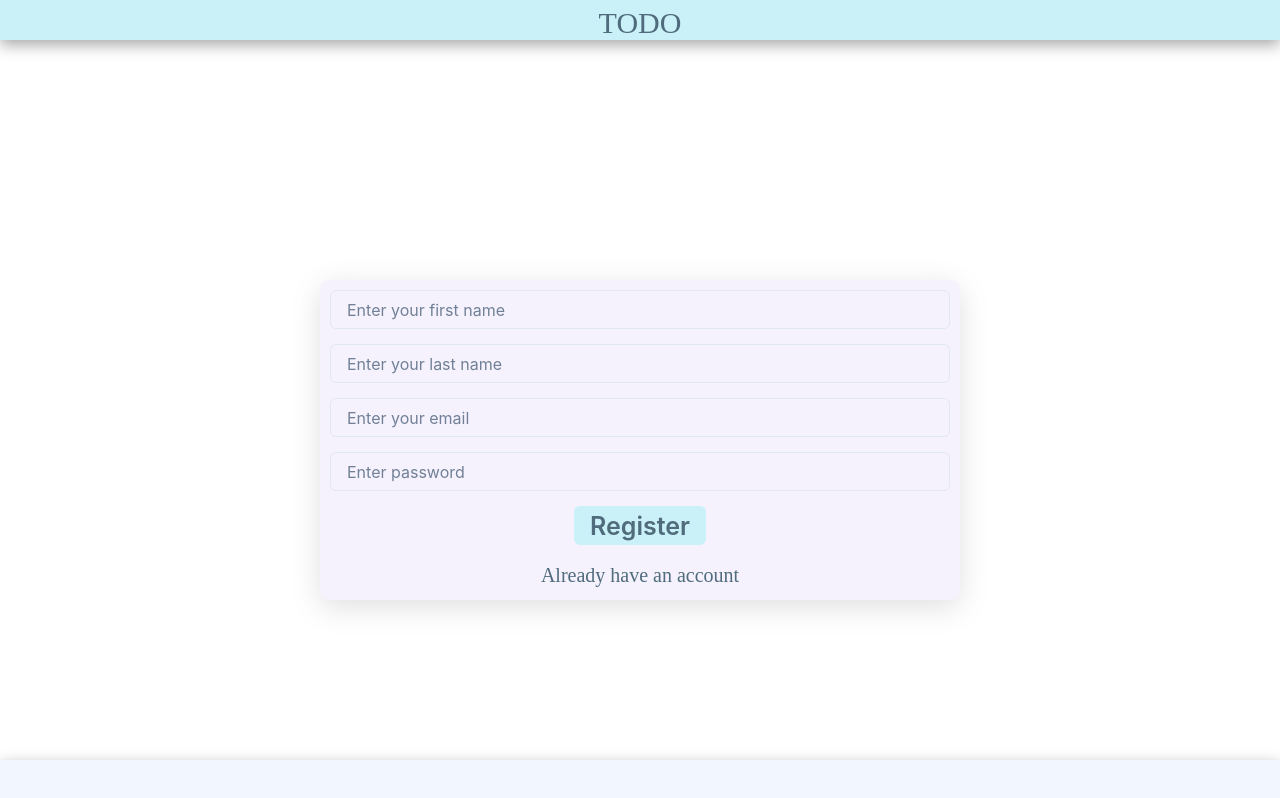
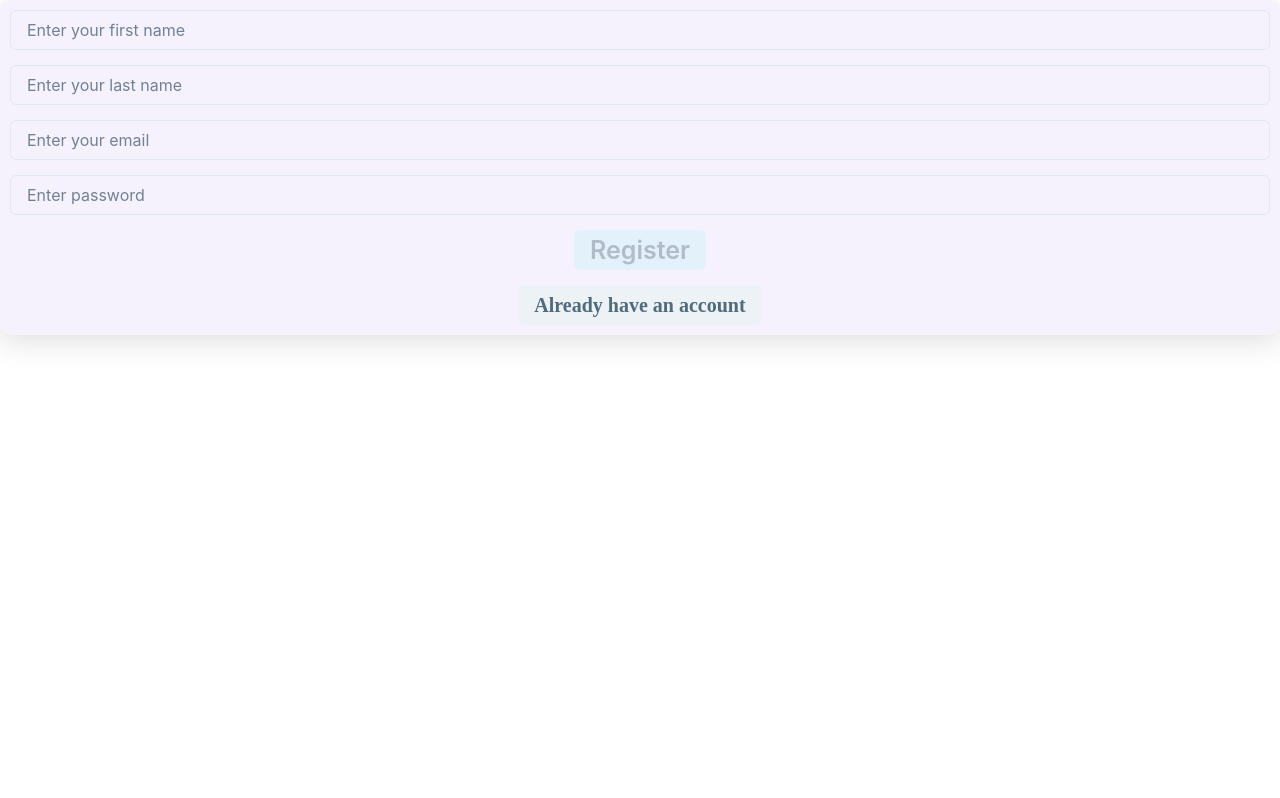
Before and after one commit to karin0chka/Todo-frontend, a React (Vite) app: page /register in a window 1280 px wide. Built offline with nearby package versions, Linux system fonts and the light colour scheme.

Commit message:
working on auth logic

```diff
--- a/src/components/Footer.tsx
+++ b/src/components/Footer.tsx
@@ -1,10 +1,13 @@
 export default function Footer() {
+  return <footer style={style}></footer>
+}
 
-    return (
-
-        <footer style={{ backgroundColor: "#f1f6ff", textAlign: "center", boxShadow: "rgba(0, 0, 0, 0.35) 0px 5px 15px", fontSize: 35, fontFamily: "cursive", color: "#4f6b7c" }}>
-
-        </footer >
-
-    )
+const style: React.CSSProperties = {
+  backgroundColor: "#f1f6ff",
+  textAlign: "center",
+  boxShadow: "rgba(0, 0, 0, 0.35) 0px 5px 15px",
+  fontSize: 35,
+  fontFamily: "cursive",
+  color: "#4f6b7c",
+  height:"50px"
 }
--- a/src/components/Register.tsx
+++ b/src/components/Register.tsx
@@ -1,99 +1,123 @@
-import { Button, FormControl, Input } from '@chakra-ui/react';
-import { useState } from "react";
-import { useMutation } from "react-query";
-import { Link } from 'react-router-dom';
-import api from '../utils/api';
-import Footer from './Footer';
-import Header from './Header';
-import { LocalStorage } from '../utils/handlers';
-import { IUser } from '../../interfaces/user.interfaces';
-import { useNavigate } from "react-router-dom";
+import { Button, FormControl, Input } from "@chakra-ui/react"
+import { useState } from "react"
+import { useMutation } from "react-query"
+import { useNavigate, useSearchParams } from "react-router-dom"
+import { IUser } from "../../interfaces/user.interfaces"
+import api from "../utils/api"
+import { LocalStorage } from "../utils/handlers"
 
 export default function Register() {
-    const [first_name, setFirstName] = useState("");
-    const [last_name, setLastName] = useState("");
-    const [email, setEmail] = useState("");
-    const [password, setPassword] = useState("");
+  const [first_name, setFirstName] = useState("")
+  const [last_name, setLastName] = useState("")
+  const [email, setEmail] = useState("")
+  const [password, setPassword] = useState("")
+  const [_, setSearchParams] = useSearchParams()
 
-    const navigate = useNavigate();
-
+  const navigate = useNavigate()
 
   const mutation = useMutation({
-        mutationFn: api.Auth.registerUser
+    mutationFn: api.Auth.registerUser,
   })
 
-
-    const submitData = (e: any) => {
+  function submitData(e: any) {
     e.preventDefault()
-        console.log('trigger')
+    console.log("trigger")
     mutation.mutate({ first_name, last_name, email, password })
     LocalStorage.saveUser({
       first_name: first_name,
       last_name: last_name,
-            email: email
+      email: email,
     } as IUser)
-        navigate('/dashboard');
-    };
-
-    if (mutation.isLoading) {
-        return <span>Submitting...</span>;
+    navigate("/dashboard")
+  }
+  function handlePageSwitch() {
+    setSearchParams({ page: "login" })
   }
 
-    if (mutation.isError) {
-        const error = mutation.error as Error;
-        return <span>Error: {error.message}</span>;
-    }
-
+  //   /Content
   if (mutation.isSuccess) {
-        return <span>User is created!</span>;
+    return <span>User is created!</span>
   }
 
   return (
-        <div style={{
-            minHeight: "100%",
-            width: "100%",
-            height: "100vh",
-            overflow: "hidden",
-            display: "grid",
-            gridTemplateRows: "5% 90% 5%",
-            color: "#4f6b7c",
-        }}>
-            <Header />
-            <form style={{
+    <form
+      style={{
         display: "flex",
         alignItems: "center",
         justifyContent: "center",
-                height: '100vh'
-            }} onSubmit={submitData}>
-                <FormControl display="flex"
+        minWidth: "500px",
+      }}
+      onSubmit={submitData}>
+      <FormControl
+        display="flex"
         flexDirection="column"
         alignItems="center"
         justifyContent="center"
         gap={15}
-                    w="50%"
-                    h="40%"
+        w="100%"
         padding="10px"
         color="black"
         background="#f5f2fe"
         boxShadow="rgba(100, 100, 111, 0.2) 0px 7px 29px 0px"
-                    borderRadius="10px"
-                >
-                    <Input type="text" id="firstName" focusBorderColor="#b4b1b0" placeholder="Enter your first name" value={first_name} onChange={(e) => setFirstName(e.target.value)} />
-                    <Input type="text" id="secondName" focusBorderColor="#b4b1b0" placeholder="Enter your last name" value={last_name} onChange={(e) => setLastName(e.target.value)} />
-                    <Input type='email' id="email" focusBorderColor="#b4b1b0" placeholder="Enter your email" value={email} onChange={(e) => setEmail(e.target.value)} />
-                    <Input type='password' id="password" focusBorderColor="#b4b1b0" placeholder="Enter password" value={password} onChange={(e) => setPassword(e.target.value)} />
-                    <Button type='submit' id="submit" background="#caf0f8" color="#4f6b7c" fontSize="25px">Register</Button>
+        borderRadius="10px">
+        <Input
+          type="text"
+          id="firstName"
+          focusBorderColor="#b4b1b0"
+          placeholder="Enter your first name"
+          value={first_name}
+          onChange={(e) => setFirstName(e.target.value)}
+        />
+        <Input
+          type="text"
+          id="secondName"
+          focusBorderColor="#b4b1b0"
+          placeholder="Enter your last name"
+          value={last_name}
+          onChange={(e) => setLastName(e.target.value)}
+        />
+        <Input
+          type="email"
+          id="email"
+          focusBorderColor="#b4b1b0"
+          placeholder="Enter your email"
+          value={email}
+          onChange={(e) => setEmail(e.target.value)}
+        />
+        <Input
+          type="password"
+          id="password"
+          focusBorderColor="#b4b1b0"
+          placeholder="Enter password"
+          value={password}
+          onChange={(e) => setPassword(e.target.value)}
+        />
+        {/* Where is repeat password + compare????? */}
+        {mutation.isError ? (
+          <span>Error happend</span>
+        ) : (
+          <Button
+            type="submit"
+            id="submit"
+            background="#caf0f8"
+            color="#4f6b7c"
+            isLoading={mutation.isLoading}
+            isDisabled={true}
+            fontSize="25px">
+            Register
+          </Button>
+        )}
 
-                    <Link to="/login" style={{
+        <Button
+          onClick={handlePageSwitch}
+          style={{
             color: "#4f6b7c",
             fontFamily: "cursive",
-                        fontSize: "20px"
-                    }}>Already have an account</Link>
-                </FormControl >
+            fontSize: "20px",
+          }}>
+          Already have an account
+        </Button>
+      </FormControl>
     </form>
-
-            <Footer />
-        </ div>
-
   )
 }
--- /dev/null
+++ b/src/global.css
@@ -0,0 +1,18 @@
+* {
+  box-sizing: border-box;
+}
+html,
+body {
+  height: 100%;
+  width: 100%;
+  margin: 0;
+  padding: 0;
+}
+
+#root {
+  height: 100%;
+  width: 100%;
+  display:flex;
+  flex-direction: column;
+
+}
--- a/src/main.tsx
+++ b/src/main.tsx
@@ -5,8 +5,10 @@ import { QueryClient, QueryClientProvider } from "react-query";
 import { RouterProvider, createBrowserRouter, redirect } from 'react-router-dom';
 import Login from './components/Login';
 import Register from './components/Register';
+import './global.css';
+import Auth from './pages/Auth.page';
+import Dashboard from './pages/Dashboard';
 import Home from './pages/Home.page';
-import Dashboard from './pages/Dashboard';
 import { LocalStorage } from './utils/handlers';
 
 const queryClient = new QueryClient();
@@ -18,7 +20,10 @@ const router = createBrowserRouter([
     path: "/",
     element: <Home />,
   },
-
+  {
+    path: "/auth",
+    element: <Auth />,
+  },
   {
     path: "/register",
     element: <Register />,
@@ -31,6 +36,11 @@ const router = createBrowserRouter([
   {
     path: "/login",
     element: <Login />,
+    loader: () => {
+      const user = LocalStorage.getUser();
+      if (user) return redirect('/dashboard');
+      return null;
+    },
   },
   {
     path: "/dashboard",
--- a/src/pages/Auth.page.tsx
+++ b/src/pages/Auth.page.tsx
@@ -1,8 +1,29 @@
-
+import { useEffect, useMemo } from "react"
+import { useSearchParams } from "react-router-dom"
+import Login from "../components/Login"
+import Register from "../components/Register"
+import Header from "../components/Header"
+import Footer from "../components/Footer"
 
 export default function Auth() {
-    return (
-        <div>
-        </div>
-    )
+  const [searchParams, setSearchParams] = useSearchParams()
+  const page = useMemo(() => searchParams.get("page"), [searchParams])
+
+  useEffect(() => {
+    if (!searchParams.get("page")) setSearchParams({ page: "login" })
+  }, [])
+
+  return (
+    <>
+      <Header />
+      <main style={style}>{page === "register" ? <Register /> : <Login />}</main>
+      <Footer />
+    </>
+  )
 }
+const style: React.CSSProperties = {
+  display: "flex",
+  flexGrow: 1,
+  alignItems: "center",
+  justifyContent: "center",
+}
```
Also changed, not shown: package.json (+15 -1 lines), src/utils/validation.ts (added), 1 other file (tests, documents, lock files or other folders). Lines whose indentation alone changed are shown as unchanged.
